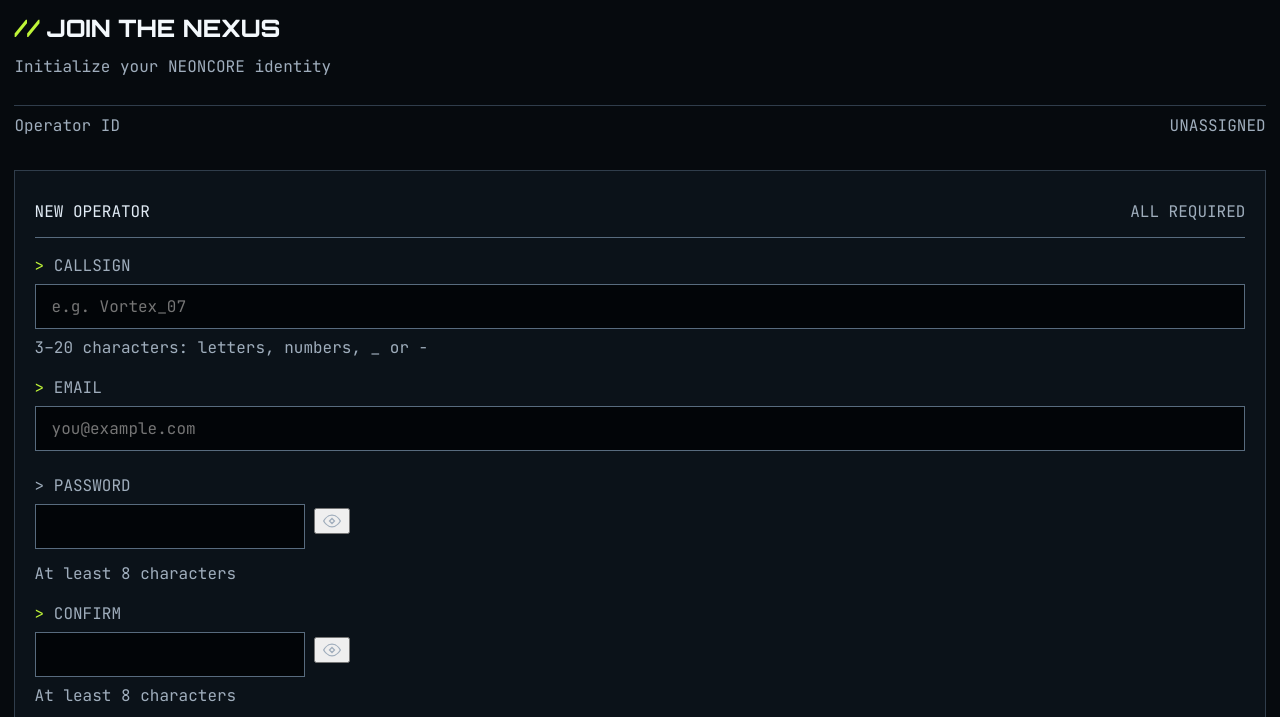
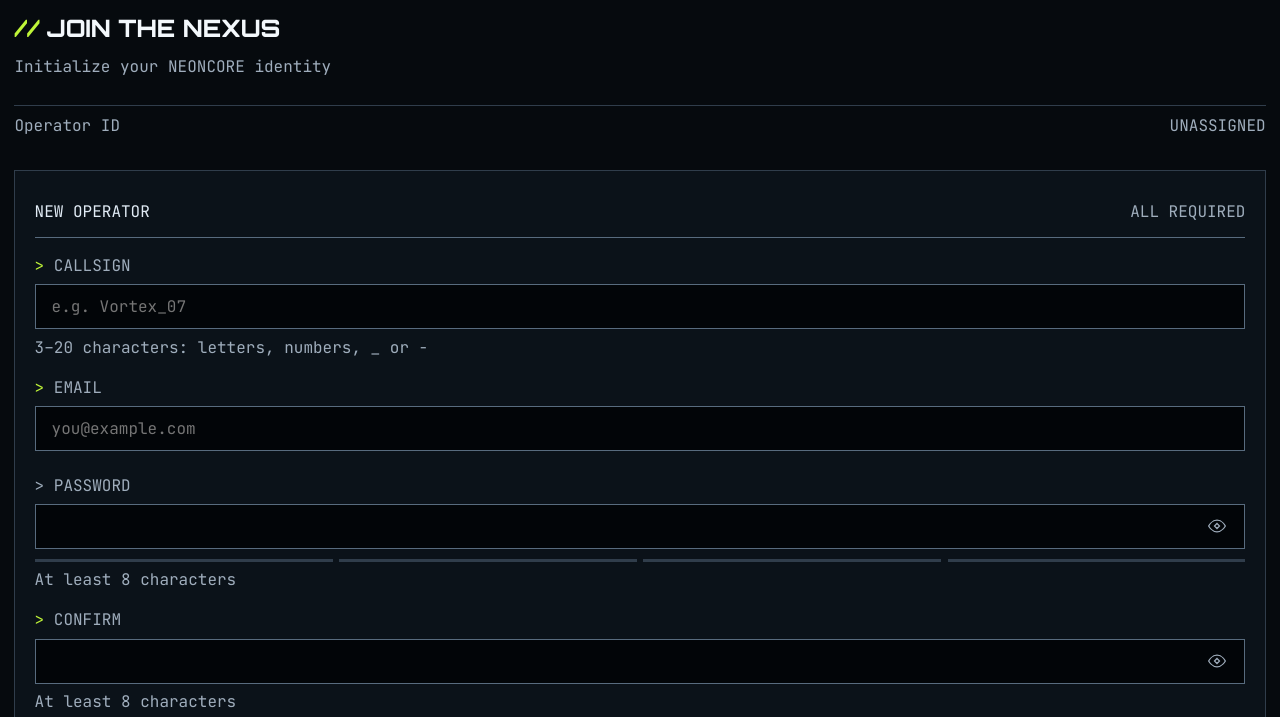
Before and after one commit to MatiasBastarrica/gamer-sign-up-form, a plain HTML site: page index.html in a window 1280 px wide. Shown: the part 83-800 px from the top of the page. Drawn offline with Linux system fonts and the light colour scheme.

Commit message:
Style the password input

```diff
--- a/index.html
+++ b/index.html
@@ -141,7 +141,7 @@
             </div>
             <!-- Dynamic: password strength -->
             <!-- Weak Fair Good Strong password -->
-            <div class="password-strenght-container">
+            <div class="password-strength-container">
               <div class="first-level"></div>
               <div class="second-level"></div>
               <div class="third level"></div>
--- a/styles.css
+++ b/styles.css
@@ -178,6 +178,10 @@ a {
   text-decoration-style: dotted;
 }
 
+button:hover {
+  cursor: pointer;
+}
+
 /* ### DISPLAY SECTION ### */
 
 .display-section {
@@ -269,6 +273,35 @@ h1 {
   gap: 0.5rem;
 }
 
+.password-input-container {
+  position: relative;
+}
+
+.password-input-container input {
+  width: 100%;
+}
+
+.toggle-password-btn {
+  position: absolute;
+  background-color: transparent;
+  border: none;
+  top: 0;
+  right: 0.8rem;
+  transform: translateY(50%);
+}
+
+.password-strength-container {
+  display: flex;
+  gap: 0.4rem;
+}
+
+.password-strength-container > div {
+  height: 0.2rem;
+  margin-block-start: 0.2rem;
+  flex: 1;
+  background-color: var(--clr-neutral-700);
+}
+
 /* ### SUCCESS SECTION ### */
 
 .success-section .wrapper {
```
